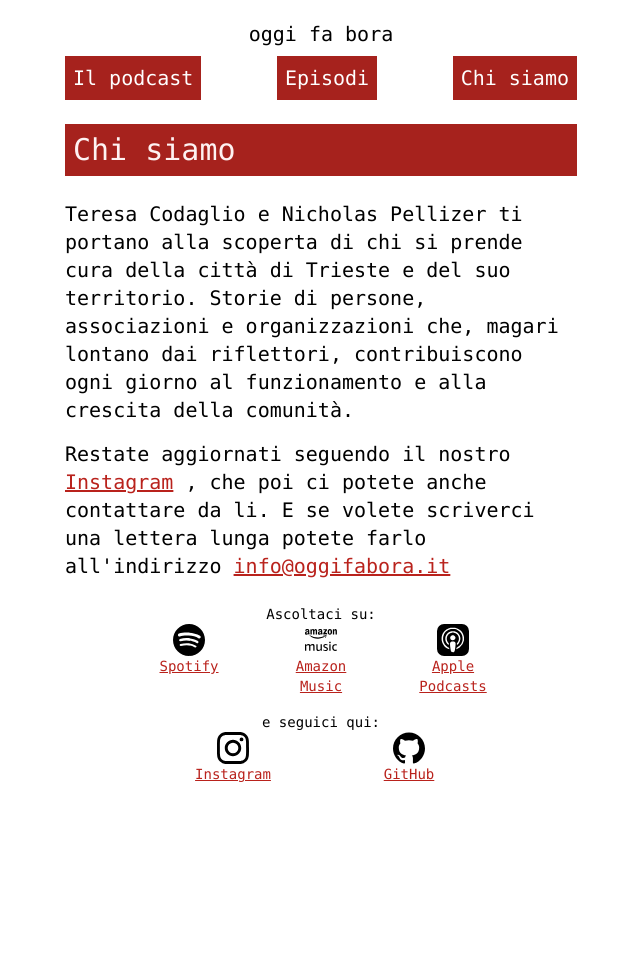
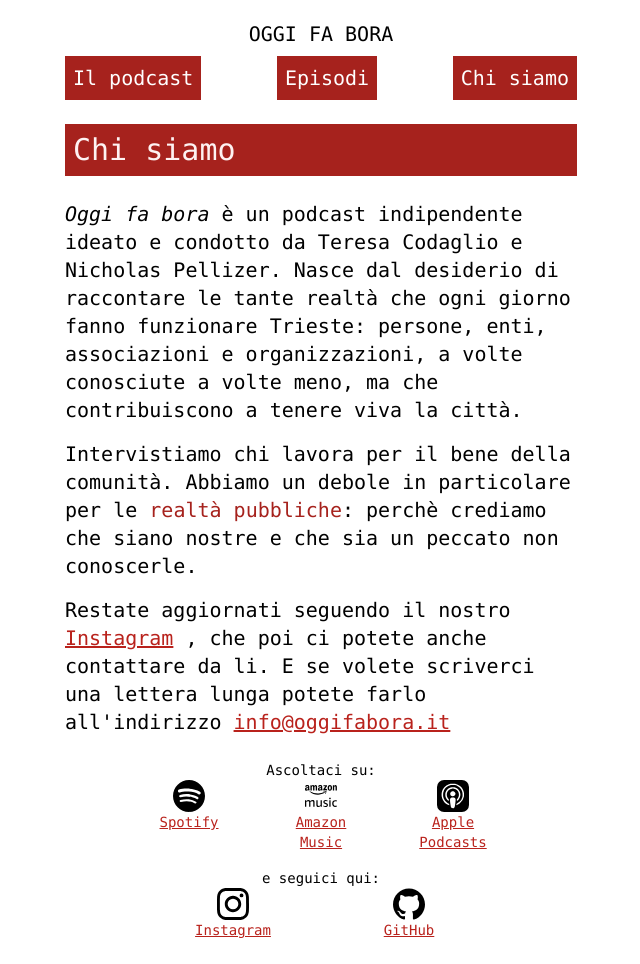
Before and after one commit to Guybrush21/oggifabora, an Astro site: page /about-us in a window 1280 px wide. Shown: the whole page, without its empty margins (319-959 px from the left). Before the commit the page ends 808 px from the top, so only its background shows below. Built offline with nearby package versions, Linux system fonts and the light colour scheme; Astro itself is replaced by a stand-in of ours.

Commit message:
fix: correct header title casing; update about us page content and structure; make image property optional in PageInfo type

```diff
--- a/src/layouts/Header.astro
+++ b/src/layouts/Header.astro
@@ -3,6 +3,6 @@ import Nav from "./widgets/nav/Nav.astro";
 ---
 
 <header class="flex flex-col items-center gap-2 mb-4">
-  <h1>oggi fa bora</h1>
+  <h1>OGGI FA BORA</h1>
   <Nav />
 </header>
--- a/src/layouts/Layout.astro
+++ b/src/layouts/Layout.astro
@@ -41,7 +41,7 @@ const url = canonicalUrl.href;
     <meta property="og:url" content={meta.url} />
     <meta
       property="og:image"
-      content={new URL(meta.image, siteInfo.url).toString()}
+      content={new URL(meta.image!, siteInfo.url).toString()}
     />
 
     <script
--- a/src/pages/about-us.astro
+++ b/src/pages/about-us.astro
@@ -1,11 +1,7 @@
 ---
 import Link from "../components/Link.astro";
 import Layout from "../layouts/Layout.astro";
-const about = {
-  title: "Chi siamo",
-  description:
-    "Teresa Codaglio e Nicholas Pellizer ti portano alla scoperta di chi si prende cura della città di Trieste e del suo territorio. Storie di persone, associazioni e organizzazioni che, magari lontano dai riflettori, contribuiscono ogni giorno al funzionamento e alla crescita della comunità. ",
-};
+
 import { siteInfo, socialLinks } from "../data/site-info";
 import type { PageInfo } from "../types";
 
@@ -18,12 +14,19 @@ const meta: PageInfo = {
 <Layout meta={meta}>
   <article class="flex flex-col gap-4">
     <header>
-      <h2>{about.title}</h2>
+      <h2>Chi siamo</h2>
     </header>
     <p>
-      {about.description}
+      <em>Oggi fa bora</em> è un podcast indipendente ideato e condotto da Teresa
+      Codaglio e Nicholas Pellizer. Nasce dal desiderio di raccontare le tante realtà
+      che ogni giorno fanno funzionare Trieste: persone, enti, associazioni e organizzazioni,
+      a volte conosciute a volte meno, ma che contribuiscono a tenere viva la città.
     </p>
-
+    <p>
+      Intervistiamo chi lavora per il bene della comunità. Abbiamo un debole in
+      particolare per le <span class="text-primary-800">realtà pubbliche</span>:
+      perchè crediamo che siano nostre e che sia un peccato non conoscerle.
+    </p>
     <p>
       Restate aggiornati seguendo il nostro <Link
         href={socialLinks.find((s) => s.name === "Instagram")?.url || "#"}
--- a/src/types.ts
+++ b/src/types.ts
@@ -8,5 +8,5 @@ export interface PageInfo {
   title: string;
   description: string;
   url?: string;
-  image: string;
+  image?: string;
 }
```
